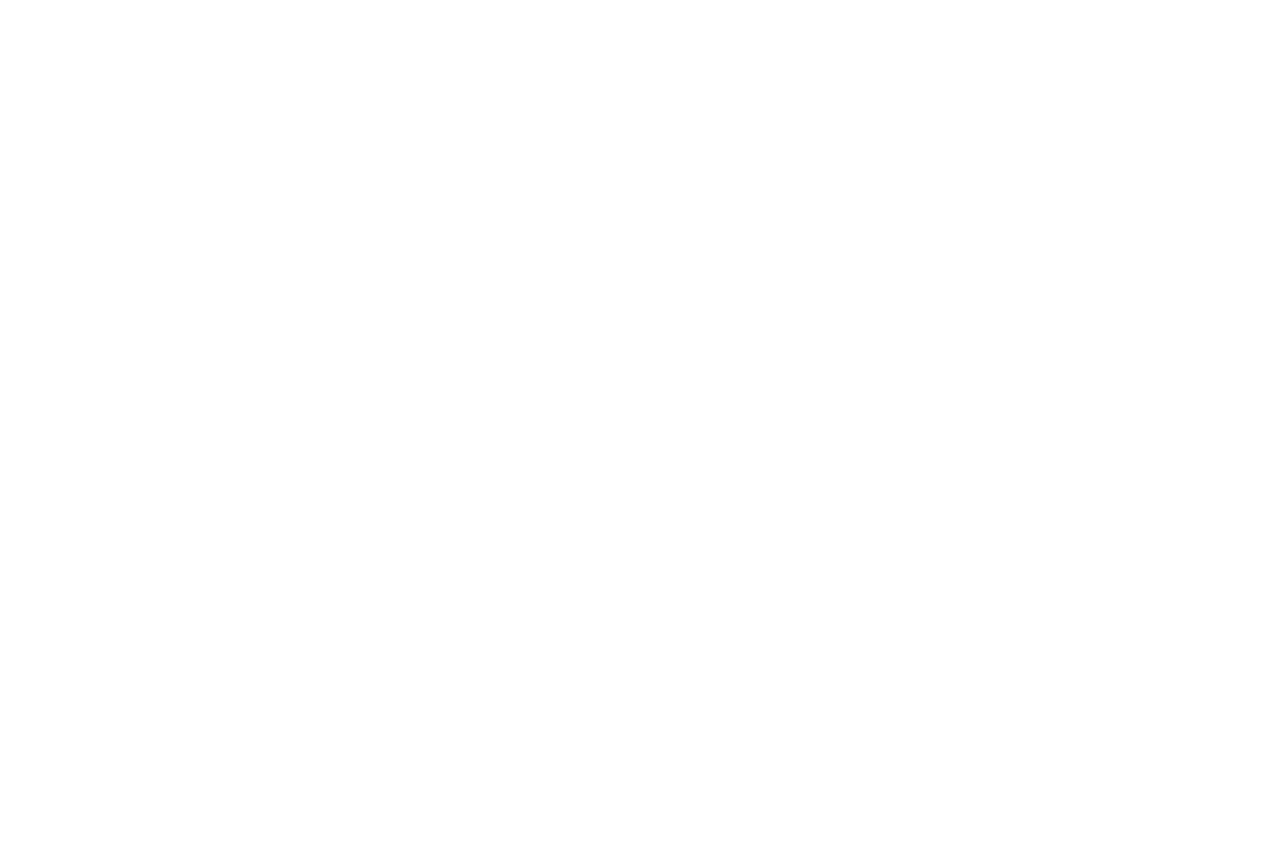
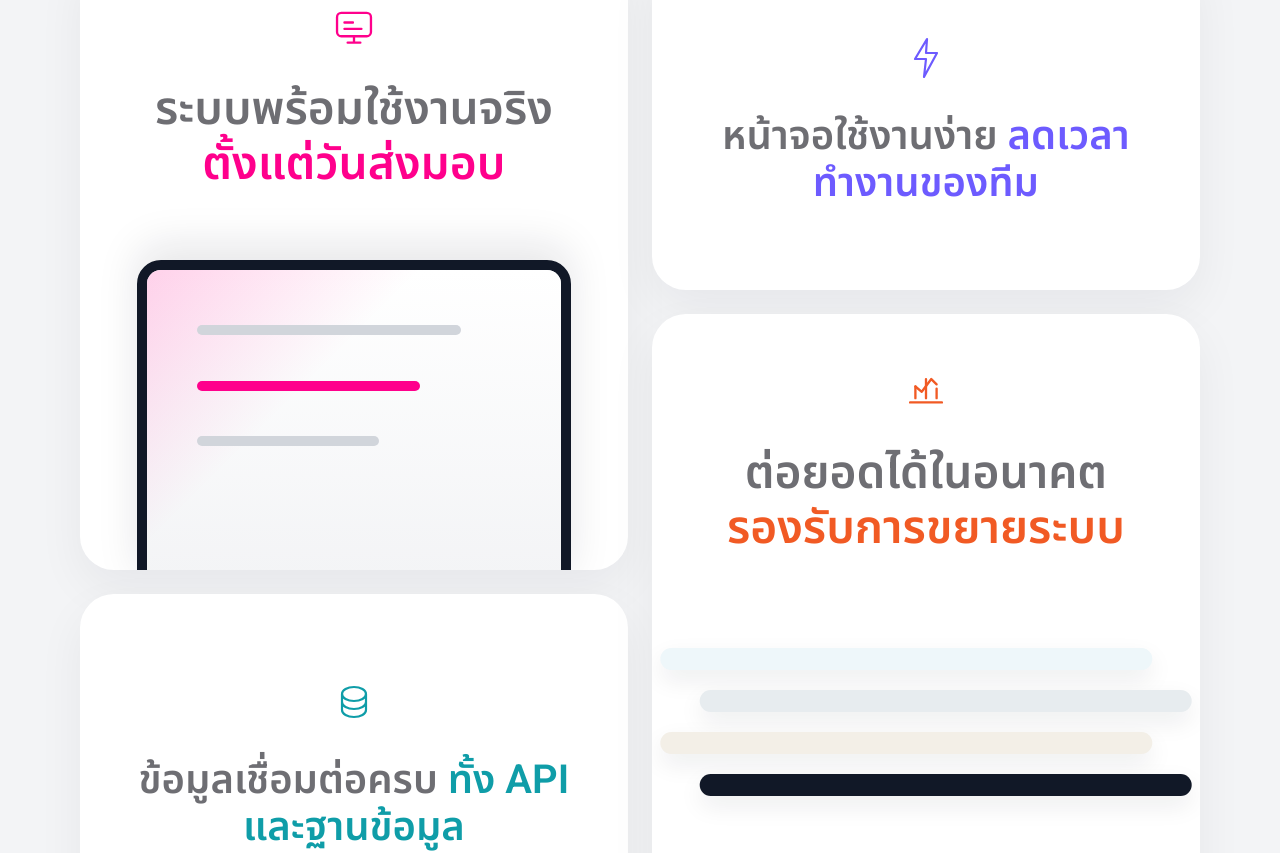
Before and after one commit to baawork-studio/Baawork-Studio, a React (Vite) app: page / in a window 1280 px wide. Shown: the part 5020-5873 px from the top of the page. Before the commit the page ends 4935 px from the top, so only its background shows below. Built offline with nearby package versions, Linux system fonts and the light colour scheme; no server answers.

Commit message:
feat: add project outcomes section

```diff
--- a/src/pages/HomePage.tsx
+++ b/src/pages/HomePage.tsx
@@ -817,6 +817,84 @@ const workflowPanels = [
   },
 ];
 
+const resultCards = [
+  {
+    title: 'ระบบพร้อมใช้งานจริง',
+    highlight: 'ตั้งแต่วันส่งมอบ',
+    color: palette.primaryPink,
+    icon: 'screen',
+    size: 'large',
+  },
+  {
+    title: 'หน้าจอใช้งานง่าย',
+    highlight: 'ลดเวลาทำงานของทีม',
+    color: '#6D5BFF',
+    icon: 'spark',
+    size: 'compact',
+  },
+  {
+    title: 'ข้อมูลเชื่อมต่อครบ',
+    highlight: 'ทั้ง API และฐานข้อมูล',
+    color: '#0F9DA8',
+    icon: 'data',
+    size: 'compact',
+  },
+  {
+    title: 'ต่อยอดได้ในอนาคต',
+    highlight: 'รองรับการขยายระบบ',
+    color: '#F15A24',
+    icon: 'growth',
+    size: 'large',
+  },
+] as const;
+
+function ResultIcon({ icon, color }: { icon: (typeof resultCards)[number]['icon']; color: string }) {
+  const common = {
+    fill: 'none',
+    stroke: 'currentColor',
+    strokeWidth: 2.2,
+    strokeLinecap: 'round' as const,
+    strokeLinejoin: 'round' as const,
+  };
+
+  return (
+    <Box
+      component="svg"
+      viewBox="0 0 48 48"
+      aria-hidden="true"
+      sx={{
+        width: { xs: 42, md: 48 },
+        height: { xs: 42, md: 48 },
+        color,
+      }}
+    >
+      {icon === 'screen' && (
+        <>
+          <rect x="8" y="10" width="32" height="22" rx="4" {...common} />
+          <path d="M18 38h12M24 32v6M15 19h8M15 25h16" {...common} />
+        </>
+      )}
+      {icon === 'spark' && (
+        <>
+          <path d="M25 5 13 25h11l-2 18 13-24H24l1-14Z" {...common} />
+        </>
+      )}
+      {icon === 'data' && (
+        <>
+          <path d="M12 16c0-4 5.4-7 12-7s12 3 12 7-5.4 7-12 7-12-3-12-7Z" {...common} />
+          <path d="M12 16v16c0 4 5.4 7 12 7s12-3 12-7V16M12 24c0 4 5.4 7 12 7s12-3 12-7" {...common} />
+        </>
+      )}
+      {icon === 'growth' && (
+        <>
+          <path d="M9 34h30M14 30V19M24 30V12M34 30V21" {...common} />
+          <path d="M14 19l6 5 9-12 5 5" {...common} />
+        </>
+      )}
+    </Box>
+  );
+}
+
 function WorkflowSection() {
   return (
     <Box
@@ -956,6 +1034,182 @@ function WorkflowSection() {
                 </Typography>
               </Stack>
             </Box>
+          ))}
+        </Box>
+      </Box>
+    </Box>
+  );
+}
+
+function ResultCard({ card }: { card: (typeof resultCards)[number] }) {
+  const isLarge = card.size === 'large';
+
+  return (
+    <Box
+      component="article"
+      sx={{
+        position: 'relative',
+        minHeight: isLarge
+          ? { xs: 430, sm: 520, md: 570, lg: 620 }
+          : { xs: 250, sm: 280, md: 310, lg: 340 },
+        display: 'flex',
+        flexDirection: 'column',
+        alignItems: 'center',
+        justifyContent: isLarge ? 'flex-start' : 'center',
+        gap: { xs: 2.2, md: 2.8 },
+        p: isLarge
+          ? { xs: '34px 28px 0', sm: '42px 36px 0', md: '54px 54px 0' }
+          : { xs: 3.5, sm: 4, md: 5 },
+        overflow: 'hidden',
+        borderRadius: { xs: '28px', md: '34px' },
+        bgcolor: '#FFFFFF',
+        boxShadow: '0 18px 48px rgba(17,24,39,0.055)',
+        transform: 'translate3d(0, 0, 0)',
+        transition: 'transform 320ms cubic-bezier(0.22, 1, 0.36, 1), box-shadow 320ms ease',
+        willChange: 'transform',
+        '&:hover': {
+          transform: 'translate3d(0, -6px, 0)',
+          boxShadow: '0 24px 56px rgba(17,24,39,0.11)',
+        },
+      }}
+    >
+      <Box sx={{ transform: isLarge ? 'scale(1.06)' : 'scale(1)', transformOrigin: 'center' }}>
+        <ResultIcon icon={card.icon} color={card.color} />
+      </Box>
+
+      <Typography
+        variant="h3"
+        sx={{
+          maxWidth: isLarge ? 520 : 470,
+          color: '#6E6E73',
+          textAlign: 'center',
+          fontSize: isLarge
+            ? { xs: 30, sm: 36, md: 42, lg: 46 }
+            : { xs: 28, sm: 32, md: 37, lg: 40 },
+          lineHeight: 1.18,
+          fontWeight: 600,
+          letterSpacing: 0,
+        }}
+      >
+        {card.title}{' '}
+        <Box component="span" sx={{ color: card.color }}>
+          {card.highlight}
+        </Box>
+      </Typography>
+
+      {isLarge && (
+        <Box
+          aria-hidden="true"
+          sx={{
+            mt: 'auto',
+            width: '112%',
+            maxWidth: 720,
+            height: { xs: 170, sm: 230, md: 270, lg: 310 },
+            position: 'relative',
+          }}
+        >
+          {card.icon === 'screen' ? (
+            <Box
+              sx={{
+                position: 'absolute',
+                inset: '0 6% -18px',
+                borderRadius: '24px 24px 0 0',
+                border: '10px solid #111827',
+                bgcolor: '#F7F8FA',
+                overflow: 'hidden',
+                boxShadow: '0 -16px 42px rgba(17,24,39,0.1)',
+              }}
+            >
+              <Box
+                sx={{
+                  height: '100%',
+                  background:
+                    'linear-gradient(135deg, rgba(255,0,140,0.18), transparent 38%), linear-gradient(180deg, #FFFFFF 0%, #F3F4F6 100%)',
+                }}
+              />
+              {[18, 36, 54].map((top, index) => (
+                <Box
+                  key={top}
+                  sx={{
+                    position: 'absolute',
+                    left: '12%',
+                    right: `${24 + index * 10}%`,
+                    top: `${top}%`,
+                    height: 10,
+                    borderRadius: 999,
+                    bgcolor: index === 1 ? card.color : '#D1D5DB',
+                  }}
+                />
+              ))}
+            </Box>
+          ) : (
+            <Stack spacing={{ xs: 2, md: 2.5 }} sx={{ pt: { xs: 2, md: 3 } }}>
+              {['#EEF7FA', '#E7ECEF', '#F3EFE7', '#111827'].map((barColor, index) => (
+                <Box
+                  key={barColor}
+                  sx={{
+                    height: { xs: 18, md: 22 },
+                    borderRadius: 999,
+                    bgcolor: barColor,
+                    boxShadow: '0 10px 24px rgba(17,24,39,0.08)',
+                    transform: `translateX(${index % 2 === 0 ? '-4%' : '4%'})`,
+                  }}
+                />
+              ))}
+            </Stack>
+          )}
+        </Box>
+      )}
+    </Box>
+  );
+}
+
+function ResultsSection() {
+  const leftCards = [resultCards[0], resultCards[2]];
+  const rightCards = [resultCards[1], resultCards[3]];
+
+  return (
+    <Box
+      component="section"
+      id="results"
+      sx={{
+        bgcolor: palette.softGray,
+        color: palette.text,
+        py: { xs: 7, sm: 8, md: 10, lg: 12 },
+      }}
+    >
+      <Box sx={{ px: workCarouselGutter }}>
+        <Typography
+          variant="h2"
+          sx={{
+            mx: 'auto',
+            maxWidth: 'none',
+            color: palette.text,
+            textAlign: 'center',
+            whiteSpace: 'nowrap',
+            fontSize: 'clamp(18px, 4.7vw, 72px)',
+            lineHeight: 1.12,
+            fontWeight: 600,
+            letterSpacing: 0,
+          }}
+        >
+          สิ่งที่ลูกค้าจะได้หลังจบโปรเจกต์
+        </Typography>
+
+        <Box
+          sx={{
+            mt: { xs: 5, md: 7 },
+            display: 'grid',
+            gridTemplateColumns: { xs: '1fr', md: 'repeat(2, minmax(0, 1fr))' },
+            gap: { xs: 2, md: 3 },
+          }}
+        >
+          {[leftCards, rightCards].map((column, columnIndex) => (
+            <Stack key={columnIndex} spacing={{ xs: 2, md: 3 }}>
+              {column.map((card) => (
+                <ResultCard key={card.title} card={card} />
+              ))}
+            </Stack>
           ))}
         </Box>
       </Box>
@@ -1142,6 +1396,7 @@ export function HomePage() {
 
         <ToolStackSection />
         <WorkflowSection />
+        <ResultsSection />
       </Box>
     </Box>
   );
```
